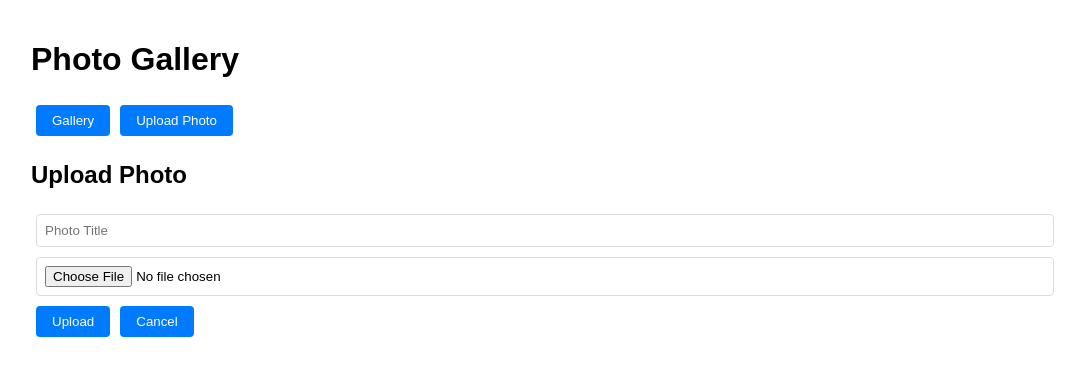
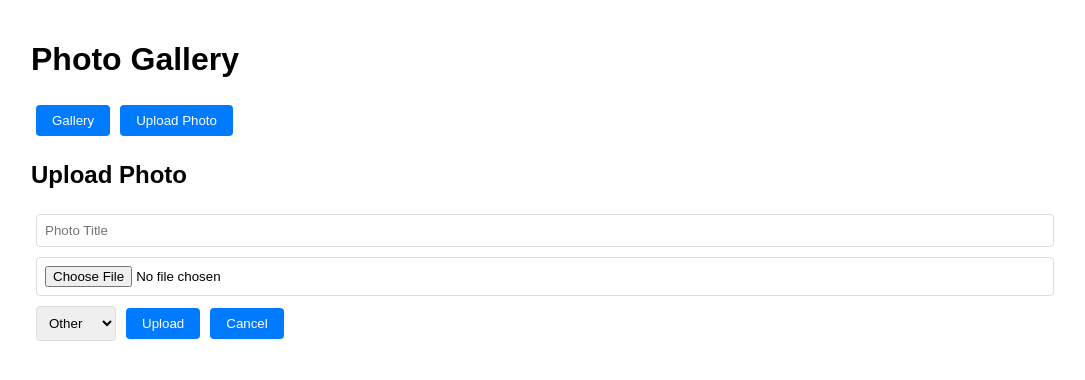
Before and after one commit to SandroHLima/EXERCICIOSATLAR-1, a React (Create React App) app: page /insert in a window 1280 px wide. Shown: the top 380 px of the page, without its empty margins (109-1194 px from the left). Built offline with nearby package versions, Linux system fonts and the light colour scheme.

Commit message:
+ Update Gallery

```diff
--- a/src/App.js
+++ b/src/App.js
@@ -1,21 +1,22 @@
-import React, { useState, useEffect } from "react";
-import { Routes, Route, Link } from "react-router-dom";
-import { Container, Button } from "./components/StyledComponents";
-import Gallery from "./pages/Gallery";
-import InsertPhoto from "./pages/InsertPhoto";
+import React, { useState, useEffect } from 'react';
+import { Routes, Route, Link } from 'react-router-dom';
+import { Container, Button } from './components/StyledComponents';
+import Gallery from './pages/Gallery';
+import InsertPhoto from './pages/InsertPhoto';
 
 function App() {
   const [userPhotos, setUserPhotos] = useState([]);
+  const [categoryFilter, setCategoryFilter] = useState('all');
 
   // Load user-uploaded photos from localStorage
   useEffect(() => {
-    const savedPhotos = JSON.parse(localStorage.getItem("userPhotos") || "[]");
+    const savedPhotos = JSON.parse(localStorage.getItem('userPhotos') || '[]');
     setUserPhotos(savedPhotos);
   }, []);
 
   // Save user-uploaded photos to localStorage
   useEffect(() => {
-    localStorage.setItem("userPhotos", JSON.stringify(userPhotos));
+    localStorage.setItem('userPhotos', JSON.stringify(userPhotos));
   }, [userPhotos]);
 
   return (
@@ -32,9 +33,7 @@ function App() {
       <Routes>
         <Route
           path="/"
-          element={
-            <Gallery userPhotos={userPhotos} setUserPhotos={setUserPhotos} />
-          }
+          element={<Gallery userPhotos={userPhotos} setUserPhotos={setUserPhotos} categoryFilter={categoryFilter} setCategoryFilter={setCategoryFilter} />}
         />
         <Route
           path="/insert"
--- a/src/components/StyledComponents.js
+++ b/src/components/StyledComponents.js
@@ -1,10 +1,14 @@
-import styled from "styled-components";
+import styled from 'styled-components';
 
 export const Container = styled.div`
   max-width: 1000px;
   margin: 0 auto;
   padding: 20px;
   font-family: Arial, sans-serif;
+  @media (max-width: 600px) {
+    max-width: 90%;
+    padding: 10px;
+  }
 `;
 
 export const PhotoCard = styled.div`
@@ -13,10 +17,17 @@ export const PhotoCard = styled.div`
   padding: 10px;
   border-radius: 5px;
   text-align: center;
+  transition: transform 0.2s;
+  &:hover {
+    transform: scale(1.05);
+  }
+  @media (max-width: 600px) {
+    padding: 5px;
+  }
 `;
 
 export const Button = styled.button`
-  background: ${(props) => (props.danger ? "#ff4d4d" : "#007bff")};
+  background: ${(props) => (props.danger ? '#ff4d4d' : '#007bff')};
   color: white;
   border: none;
   padding: 8px 16px;
@@ -24,7 +35,11 @@ export const Button = styled.button`
   border-radius: 4px;
   cursor: pointer;
   &:hover {
-    background: ${(props) => (props.danger ? "#cc0000" : "#0056b3")};
+    background: ${(props) => (props.danger ? '#cc0000' : '#0056b3')};
+  }
+  @media (max-width: 600px) {
+    padding: 6px 12px;
+    font-size: 14px;
   }
 `;
 
@@ -34,4 +49,19 @@ export const Input = styled.input`
   width: 100%;
   border: 1px solid #ddd;
   border-radius: 4px;
+  @media (max-width: 600px) {
+    padding: 6px;
+    font-size: 14px;
+  }
 `;
+
+export const Select = styled.select`
+  padding: 8px;
+  margin: 5px;
+  border: 1px solid #ddd;
+  border-radius: 4px;
+  @media (max-width: 600px) {
+    padding: 6px;
+    font-size: 14px;
+  }
+`;
--- a/src/pages/Gallery.js
+++ b/src/pages/Gallery.js
@@ -1,9 +1,9 @@
-import React, { useState, useEffect } from "react";
-import axios from "axios";
-import { PhotoCard, Button } from "../components/StyledComponents";
-import PhotoCardComponent from "../components/PhotoCard";
+import React, { useState, useEffect } from 'react';
+import axios from 'axios';
+import { PhotoCard, Button, Select } from '../components/StyledComponents';
+import PhotoCardComponent from '../components/PhotoCard';
 
-function Gallery({ userPhotos, setUserPhotos }) {
+function Gallery({ userPhotos, setUserPhotos, categoryFilter, setCategoryFilter }) {
   const [apiPhotos, setApiPhotos] = useState([]);
   const [loading, setLoading] = useState(true);
   const [showApiPhotos, setShowApiPhotos] = useState(true);
@@ -11,26 +11,37 @@ function Gallery({ userPhotos, setUserPhotos }) {
   // Fetch photos from JSONPlaceholder API
   useEffect(() => {
     axios
-      .get("https://jsonplaceholder.typicode.com/photos?_limit=10")
+      .get('https://jsonplaceholder.typicode.com/photos?_limit=10')
       .then((response) => {
-        setApiPhotos(response.data);
+        setApiPhotos(response.data.map(photo => ({ ...photo, category: 'Other' }))); // Default category
         setLoading(false);
       })
       .catch((error) => {
-        console.error("Error fetching photos:", error);
+        console.error('Error fetching photos:', error);
         setLoading(false);
       });
   }, []);
 
   // Combine API photos and user-uploaded photos based on toggle
-  const allPhotos = [...(showApiPhotos ? apiPhotos : []), ...userPhotos];
+  const allPhotos = [...(showApiPhotos ? apiPhotos : []), ...userPhotos].filter(photo => {
+    if (categoryFilter === 'all') return true;
+    return photo.category === categoryFilter;
+  });
 
   return (
     <div>
       <h2>Gallery</h2>
-      <Button onClick={() => setShowApiPhotos((prev) => !prev)}>
-        {showApiPhotos ? "Hide API Photos" : "Show API Photos"}
-      </Button>
+      <div>
+        <Button onClick={() => setShowApiPhotos(prev => !prev)}>
+          {showApiPhotos ? 'Hide API Photos' : 'Show API Photos'}
+        </Button>
+        <Select value={categoryFilter} onChange={(e) => setCategoryFilter(e.target.value)}>
+          <option value="all">All Categories</option>
+          <option value="Nature">Nature</option>
+          <option value="People">People</option>
+          <option value="Other">Other</option>
+        </Select>
+      </div>
       {loading ? (
         <p>Loading...</p>
       ) : allPhotos.length === 0 ? (
@@ -38,9 +49,9 @@ function Gallery({ userPhotos, setUserPhotos }) {
       ) : (
         <div
           style={{
-            display: "grid",
-            gridTemplateColumns: "repeat(auto-fill, minmax(200px, 1fr))",
-            gap: "10px",
+            display: 'grid',
+            gridTemplateColumns: 'repeat(auto-fill, minmax(200px, 1fr))',
+            gap: '10px',
           }}
         >
           {allPhotos.map((photo) => (
--- a/src/pages/InsertPhoto.js
+++ b/src/pages/InsertPhoto.js
@@ -1,24 +1,25 @@
-import React, { useState } from "react";
-import { Link, useNavigate } from "react-router-dom";
-import { Input, Button } from "../components/StyledComponents";
+import React, { useState } from 'react';
+import { Link, useNavigate } from 'react-router-dom';
+import { Input, Button, Select } from '../components/StyledComponents';
 
 function InsertPhoto({ setUserPhotos }) {
-  const [title, setTitle] = useState("");
+  const [title, setTitle] = useState('');
   const [file, setFile] = useState(null);
+  const [category, setCategory] = useState('Other');
   const navigate = useNavigate();
 
   const handleFileChange = (e) => {
     const selectedFile = e.target.files[0];
-    if (selectedFile && selectedFile.type.startsWith("image/")) {
+    if (selectedFile && selectedFile.type.startsWith('image/')) {
       setFile(selectedFile);
     } else {
-      alert("Please select an image file");
+      alert('Please select an image file');
     }
   };
 
   const handleSubmit = (e) => {
     e.preventDefault();
-    if (!title || !file) return alert("Title and image are required");
+    if (!title || !file) return alert('Title and image are required');
 
     // Convert file to base64
     const reader = new FileReader();
@@ -27,9 +28,10 @@ function InsertPhoto({ setUserPhotos }) {
         id: Date.now(),
         title,
         url: reader.result, // Base64 string
+        category,
       };
       setUserPhotos((prev) => [...prev, newPhoto]);
-      navigate("/");
+      navigate('/');
     };
     reader.readAsDataURL(file);
   };
@@ -44,6 +46,11 @@ function InsertPhoto({ setUserPhotos }) {
         onChange={(e) => setTitle(e.target.value)}
       />
       <Input type="file" accept="image/*" onChange={handleFileChange} />
+      <Select value={category} onChange={(e) => setCategory(e.target.value)}>
+        <option value="Nature">Nature</option>
+        <option value="People">People</option>
+        <option value="Other">Other</option>
+      </Select>
       <Button onClick={handleSubmit}>Upload</Button>
       <Link to="/">
         <Button>Cancel</Button>
```
